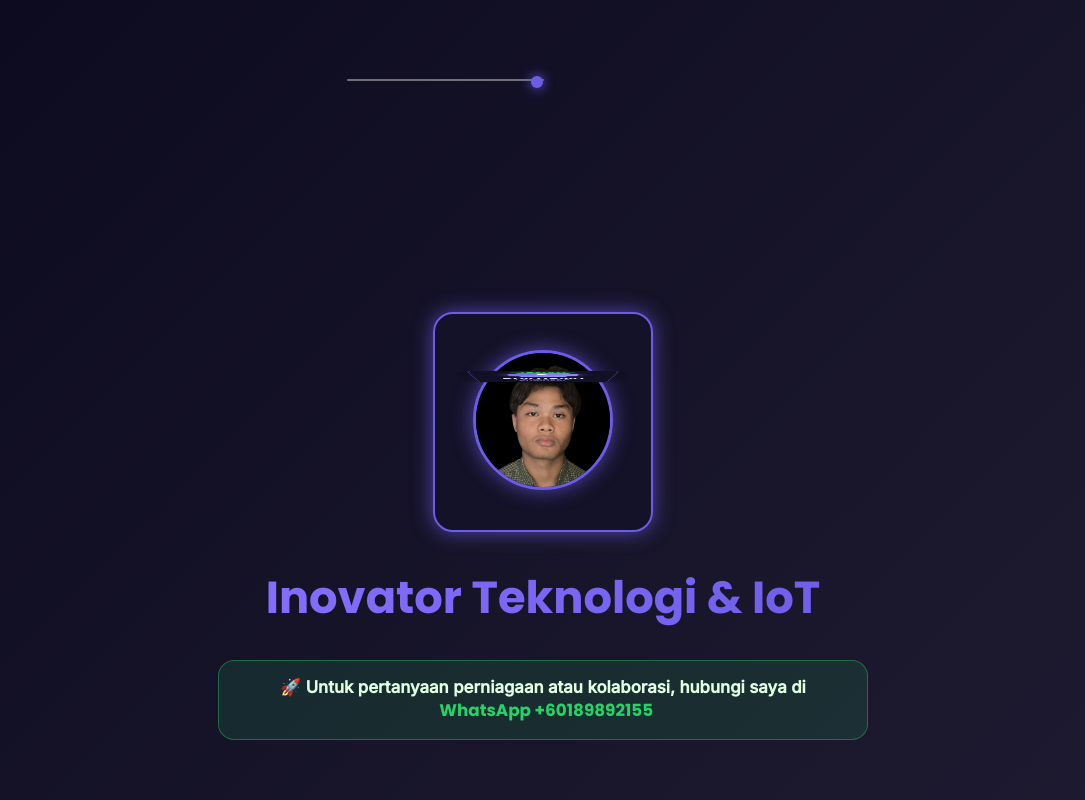
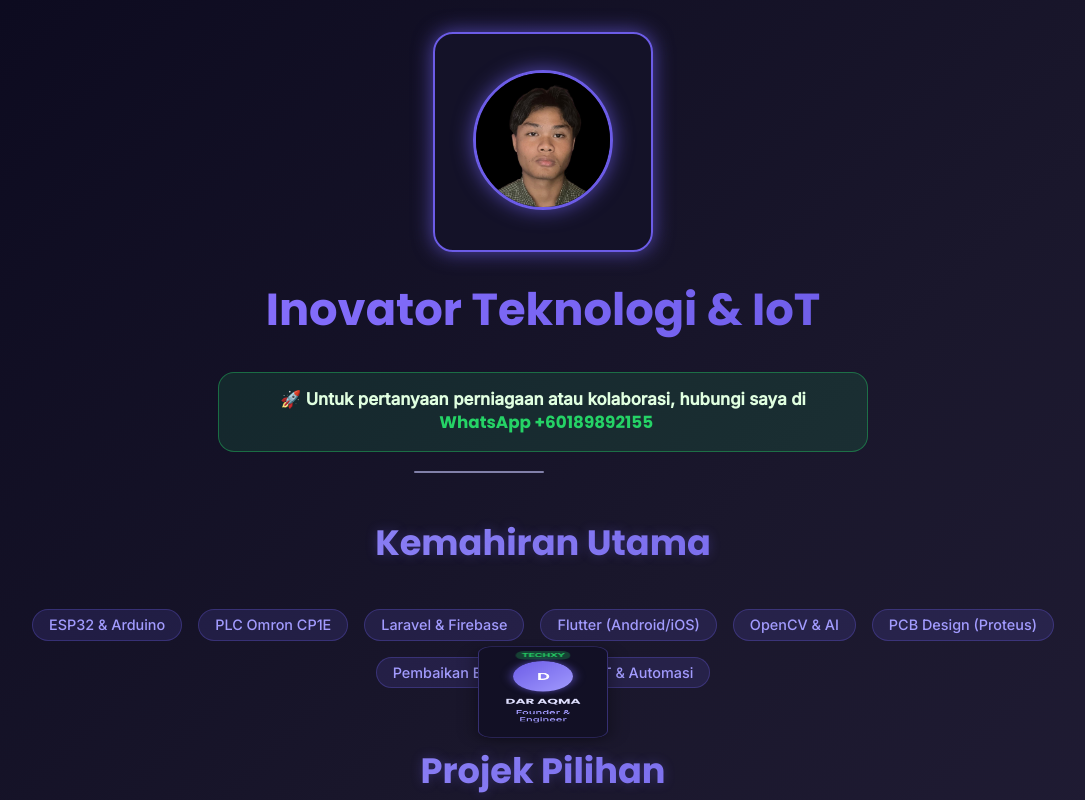
Before and after one commit to Babylegend06/daraqmarosliportfolio, a plain HTML site: page index.html in a window 1280 px wide. Shown: the top 800 px of the page, without its empty margins (97-1182 px from the left). Drawn offline with Linux system fonts and the light colour scheme.

Commit message:
Update index.html

```diff
--- a/index.html
+++ b/index.html
@@ -32,45 +32,38 @@
       padding: 2rem 1.5rem;
       overflow-x: hidden;
       position: relative;
-      perspective: 1000px;
+    }
+
+    /* --- Titik "Leher" (anchor) --- */
+    #neck-anchor {
+      position: absolute;
+      width: 10px;
+      height: 10px;
+      background: transparent;
+      border-radius: 50%;
+      z-index: 100;
+      /* Akan ditentukan oleh JS */
     }
 
     /* --- Tali Gantung --- */
     #string {
       position: absolute;
-      background: rgba(255, 255, 255, 0.4);
+      background: rgba(200, 200, 255, 0.6);
       border-radius: 2px;
       transform-origin: top center;
       z-index: 90;
       width: 2px;
-      top: 80px;
-      left: 50%;
-      transform: translateX(-1px);
     }
 
-    /* --- Titik Gantung (di tengah atas) --- */
-    #anchor {
-      position: absolute;
-      top: 76px;
-      left: 50%;
-      transform: translateX(-50%);
-      width: 12px;
-      height: 12px;
-      background: #6c5ce7;
-      border-radius: 50%;
-      z-index: 95;
-      box-shadow: 0 0 12px #6c5ce7;
-    }
-
-    /* --- Kad Gantung (3D) --- */
+    /* --- Kad ID Gantung --- */
     #id-card {
       position: absolute;
-      width: 140px;
-      height: 200px;
+      width: 130px;
+      height: 180px;
       background: var(--id-card-bg);
-      border-radius: 16px;
-      border: 1px solid rgba(108, 92, 231, 0.5);
-      box-shadow: 0 10px 30px rgba(0,0,0,0.5);
+      border-radius: 14px;
+      border: 1px solid rgba(108, 92, 231, 0.4);
+      box-shadow: 0 6px 20px rgba(0,0,0,0.4);
       z-index: 92;
       cursor: grab;
       user-select: none;
@@ -78,8 +71,7 @@
       flex-direction: column;
       align-items: center;
       justify-content: center;
-      padding: 14px;
-      /* 3D Transform */
+      padding: 12px;
       transform-style: preserve-3d;
       backface-visibility: hidden;
     }
@@ -89,8 +81,8 @@
     }
 
     .id-avatar {
-      width: 70px;
-      height: 70px;
+      width: 60px;
+      height: 60px;
       border-radius: 50%;
       background: linear-gradient(135deg, #6c5ce7, #a29bfe);
       display: flex;
@@ -98,43 +90,43 @@
       justify-content: center;
       color: white;
       font-weight: bold;
-      font-size: 1.3rem;
-      margin-bottom: 12px;
-      box-shadow: 0 0 15px rgba(108, 92, 231, 0.7);
+      font-size: 1.1rem;
+      margin-bottom: 10px;
+      box-shadow: 0 0 12px rgba(108, 92, 231, 0.7);
     }
 
     .id-name {
-      font-size: 0.95rem;
+      font-size: 0.85rem;
       font-weight: 700;
       text-align: center;
       color: #e0e0ff;
-      margin-bottom: 6px;
+      margin-bottom: 4px;
       font-family: 'Poppins', sans-serif;
     }
 
     .id-role {
-      font-size: 0.75rem;
+      font-size: 0.7rem;
       color: #a29bfe;
       text-align: center;
     }
 
     .id-logo {
       position: absolute;
-      top: 10px;
+      top: 8px;
       left: 50%;
       transform: translateX(-50%);
-      font-size: 0.7rem;
+      font-size: 0.65rem;
       background: rgba(37, 211, 102, 0.25);
       color: #25D366;
-      padding: 3px 8px;
+      padding: 2px 6px;
       border-radius: 20px;
       font-weight: bold;
     }
 
-    /* --- Kandungan Utama (Portfolio) --- */
+    /* --- Kandungan Utama --- */
     .hero {
       text-align: center;
-      margin: 280px auto 4rem;
+      margin: 0 auto 4rem;
       max-width: 800px;
       position: relative;
       z-index: 10;
@@ -143,7 +135,7 @@
     .flip-card {
       width: 220px;
       height: 220px;
-      margin: 0 auto 2rem;
+      margin: 0 auto;
       perspective: 1000px;
     }
 
@@ -157,10 +149,6 @@
       box-shadow: 0 0 20px rgba(108, 92, 231, 0.7);
       border-radius: 20px;
       cursor: pointer;
-    }
-
-    .flip-card:hover .flip-card-inner {
-      transform: rotateY(180deg);
     }
 
     .flip-card-front, .flip-card-back {
@@ -300,8 +288,8 @@
   </style>
 </head>
 <body>
-  <!-- Titik gantung di tengah atas -->
-  <div id="anchor"></div>
+  <!-- Titik "leher" (akan ditentukan bawah kad flip) -->
+  <div id="neck-anchor"></div>
   <!-- Tali -->
   <div id="string"></div>
   <!-- Kad ID -->
@@ -312,8 +300,8 @@
     <div class="id-role">Founder & Engineer</div>
   </div>
 
-  <!-- Kandungan utama portfolio -->
-  <div class="hero">
+  <!-- Kandungan utama -->
+  <div class="hero" id="hero">
     <div class="flip-card">
       <div class="flip-card-inner">
         <div class="flip-card-front">
@@ -333,7 +321,7 @@
       </div>
     </div>
 
-    <h1 style="font-family: 'Poppins', sans-serif; font-size: 2.8rem; background: linear-gradient(90deg, #8870ff, #6c5ce7); -webkit-background-clip: text; -webkit-text-fill-color: transparent; margin-bottom: 1rem;">Inovator Teknologi & IoT</h1>
+    <h1 style="font-family: 'Poppins', sans-serif; font-size: 2.8rem; background: linear-gradient(90deg, #8870ff, #6c5ce7); -webkit-background-clip: text; -webkit-text-fill-color: transparent; margin: 1.5rem 0 1rem;">Inovator Teknologi & IoT</h1>
 
     <div class="contact-banner">
       🚀 Untuk pertanyaan perniagaan atau kolaborasi, hubungi saya di
@@ -379,16 +367,18 @@
   </footer>
 
   <script>
-    // === SIMULASI TALI & KAD 3D ===
+    // === SIMULASI KAD DIGANTUNG DI LEHER ===
     const card = document.getElementById('id-card');
     const string = document.getElementById('string');
-    const anchor = document.getElementById('anchor');
+    const neckAnchor = document.getElementById('neck-anchor');
+    const hero = document.getElementById('hero');
 
+    // Parameter fizikal (realistik untuk kad gantung di dada)
     const params = {
-      restLength: 180,   // panjang tali asal (dalam px)
-      gravity: 1.0,      // graviti
-      springK: 0.06,     // kekuatan spring
-      damping: 0.93,     // redaman (bounce)
+      restLength: 120,   // panjang tali asal (~dari leher ke dada)
+      gravity: 0.7,      // graviti ringan
+      springK: 0.07,     // elastik tali
+      damping: 0.92,     // sedikit bounce
       isDragging: false,
       mouseX: 0,
       mouseY: 0
@@ -401,16 +391,21 @@
       vy: 0
     };
 
-    const anchorY = 80; // tetap di tengah atas
-    let anchorX = window.innerWidth / 2;
+    let anchorX = 0;
+    let anchorY = 0;
 
-    function updateAnchor() {
-      anchorX = window.innerWidth / 2;
-      anchor.style.left = (anchorX - 6) + 'px';
+    function updateAnchorPosition() {
+      const rect = hero.getBoundingClientRect();
+      // Titik "leher": di bawah kad flip (tengah bawah hero)
+      anchorY = rect.bottom + 20; // 20px di bawah
+      anchorX = rect.left + rect.width / 2;
+
+      neckAnchor.style.left = (anchorX - 5) + 'px';
+      neckAnchor.style.top = (anchorY - 5) + 'px';
     }
 
-    window.addEventListener('resize', updateAnchor);
-    updateAnchor();
+    window.addEventListener('resize', updateAnchorPosition);
+    updateAnchorPosition();
 
     // Input
     card.addEventListener('mousedown', startDrag);
@@ -450,8 +445,10 @@
       document.removeEventListener('touchend', stopDrag);
     }
 
-    // Simulasi fizikal + visual
+    // Simulasi
     function simulate() {
+      updateAnchorPosition();
+
       if (params.isDragging) {
         state.x = params.mouseX - anchorX;
         state.y = params.mouseY - anchorY;
@@ -479,20 +476,18 @@
       card.style.left = cardX + 'px';
       card.style.top = cardY + 'px';
 
-      // Panjang & sudut tali
+      // Tali
       const length = Math.sqrt(state.x * state.x + state.y * state.y);
-      const angle = Math.atan2(state.y, state.x); // radian
-
-      // Update tali
+      const angle = Math.atan2(state.y, state.x);
       string.style.height = length + 'px';
-      string.style.transform = `rotate(${angle}rad)`;
       string.style.top = anchorY + 'px';
       string.style.left = anchorX + 'px';
+      string.style.transform = `rotate(${angle}rad)`;
       string.style.transformOrigin = 'top center';
 
-      // 3D Rotation kad (ikut ayunan)
-      const rotY = state.x * 0.03; // sensitiviti
-      const rotX = -state.y * 0.01;
+      // 3D Rotation (realistik saat bergoyang)
+      const rotY = state.x * 0.025;
+      const rotX = -state.y * 0.008;
       card.style.transform = `rotateX(${rotX}rad) rotateY(${rotY}rad)`;
 
       requestAnimationFrame(simulate);
```
